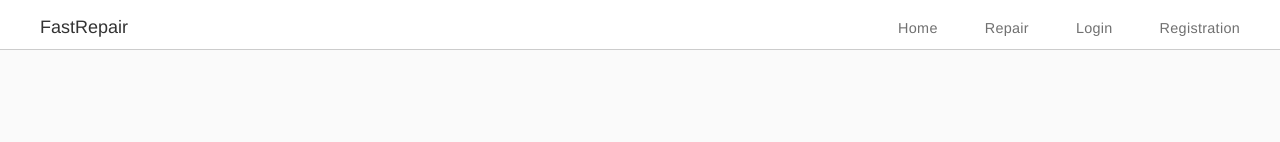
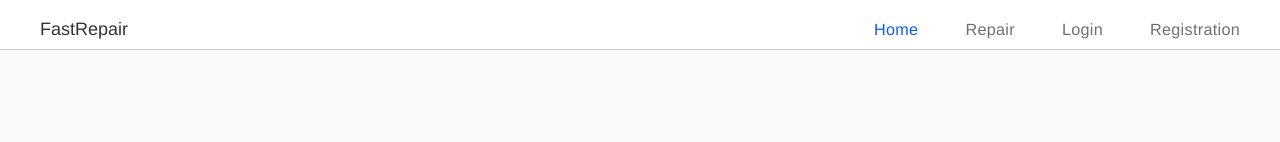
Before and after one commit to ilya-averin/VueFastRepair, a Vue app: page / in a window 1280 px wide. Shown: the top 142 px of the page. Built offline with nearby package versions, Linux system fonts and the light colour scheme.

Commit message:
three commit

```diff
--- a/src/App.vue
+++ b/src/App.vue
@@ -49,10 +49,10 @@ export default {
 
 <style lang="stylus">
 @import './assets/stylus/main.styl'
-// @import './assets/style/app.styl';
-.header-logo{
-  // margin-left: 5rem;
-}
+
+// .header-logo{
+//   margin-left: 5rem;
+// }
 
 .navbar-list{
   // margin-right: 7rem;
@@ -69,17 +69,22 @@ span.line{
   width: 100%;
 }
 
-img{
+img
   // width: 440px;
   // height: 250px;
   max-width 100%
   // margin-right: 2rem;
   text-align: center;
-}
+
 
 .navbar-item
-    font-size: 0.8rem
+    font-size: 0.9rem
     letter-spacing: 0.3px
     &:hover
       text-decoration: underline
+
+.navbar-link
+  &.router-link-exact-active
+    color #085ff7
+    // text-decoration: underline
 </style>
--- /dev/null
+++ b/src/components/404.vue
@@ -0,0 +1,36 @@
+<template lang="pug">
+  .content-wrapper
+    section
+      .container
+        h1.title PAGE NOT FOUND!
+        p Go to &nbsp
+          router-link.link(to='/') main page?
+</template>
+
+<script>
+export default {
+  data (){
+    return {}
+  }
+}
+</script>
+
+<style lang="stylus" scoped>
+
+.content-wrapper
+    align-items: center
+    justify-content: center
+    min-height: 50vh
+    text-align center
+.title
+  margin-bottom 20px
+  color #333333
+  font-size 30px
+  font-weight bold
+
+.link
+  cursor pointer
+  border-bottom 1px solid #085ff7
+  color #085ff7
+
+</style>
--- a/src/components/Home.vue
+++ b/src/components/Home.vue
@@ -9,9 +9,10 @@
           The point of using Lorem is that ita more-or-less
           normal It is a long.
 
+    //- two section
     .content-wrapper
       section.two_window
-        .main-overlay
+        .two_window_overlay
           img(src='../img/Symbol 1 – 1.png', alt='')
           p Have a
             br
@@ -19,25 +20,49 @@
             br
             | just text
 
+    //-  three section
     .content-wrapper
-      section.three_window
-        .one_block
-          button.btn_block How it works
+      section.three-window
+        .three-window_block
+          button.three-window_btn How it works
           p There are many variations of passages
             br
             alteration in some form, by injected humour,
             br
             or randomised words which
-        .gallery
-          .gallery-item
+        .three-window_gallery
+          .three-window_item
             p Create Now >
             img.gallery-image(src='../img/iphonexr.jpg', alt='')
-          .gallery-item
+          .three-window_item
             p Create Now >
             img.gallery-image(src='../img/laptop.jpg', alt='')
-          .gallery-item
+          .three-window_item
             p Create Now >
             img.gallery-image(src='../img/tablet.png', alt='')
+
+    //- four section
+    .content-wrapper
+      section.four-window
+        .four-window_block
+          h2 Accordion with symbols
+          p
+            | In this example we have added a "plus" sign to each button. When the user clicks on the button, the "plus" sign is replaced with a "minus" sign.
+          button.accordion Section 1
+          .panel
+            p
+              | Lorem ipsum dolor sit amet, consectetur adipisicing elit, sed do eiusmod tempor incididunt ut labore et dolore magna aliqua. Ut enim ad minim veniam, quis nostrud exercitation ullamco laboris nisi ut aliquip ex ea commodo consequat.
+          button.accordion Section 2
+          .panel
+            p
+              | Lorem ipsum dolor sit amet, consectetur adipisicing elit, sed do eiusmod tempor incididunt ut labore et dolore magna aliqua. Ut enim ad minim veniam, quis nostrud exercitation ullamco laboris nisi ut aliquip ex ea commodo consequat.
+          button.accordion Section 3
+          .panel
+            p
+              | Lorem ipsum dolor sit amet, consectetur adipisicing elit, sed do eiusmod tempor incididunt ut labore et dolore magna aliqua. Ut enim ad minim veniam, quis nostrud exercitation ullamco laboris nisi ut aliquip ex ea commodo consequat.
+
+
+
 </template>
 
 <script>
@@ -50,7 +75,7 @@ export default {
 
 <style lang="stylus" scoped>
 @import '../assets/stylus/main.styl'
-
+// one section
 .content-wrapper h1{
   font-size: 4rem;
   color: #303030;
@@ -81,6 +106,8 @@ export default {
   //  flex-direction row
   //  flex-wrap wrap
  }
+
+// two section
 .content-wrapper
   width: 100%;
   .two_window
@@ -89,8 +116,8 @@ export default {
     height: 130vh;
     // background-color: #333;
     max-width: 100%;
-    // background-image: url(./img/mob2.jpg);
-    .main-overlay
+    // background-image: url(../img/mob2.jpg);
+    .two_window_overlay
       display flex
       justify-content: center;
       align-items: center;
@@ -102,7 +129,7 @@ export default {
       top: 0;
       width: 100%;
       height: 100%;
-      background: linear-gradient(180deg, #000 100%);
+      background #000
       @media screen and (max-width: phoneWidth)
         justify-content: center;
         align-items: center;
@@ -131,21 +158,23 @@ export default {
   p.big
     font-size 2rem
     color #000
+
+// three section
 .content-wrapper
   width: 100%;
-  .three_window
+  .three-window
     width: 100%;
-    height: 100vh;
+    height: 110vh;
     max-width: 100%;
     background: linear-gradient(#522F40, 60%, #B67255);
     // background #000
-    .one_block
+    .three-window_block
       display flex
       justify-content: center;
       align-items: center;
       flex-flow: row wrap;
-      margin-top 2rem
-      .btn_block
+      margin-top 5rem
+      .three-window_btn
         color: #fff;
         font-size: 20px;
         border: 1px solid #fff;
@@ -163,11 +192,11 @@ p.big
       p
         font-size: 25px
         color: #fff
-.gallery
+    .three-window_gallery
       display: flex
       justify-content: center;
       align-items: center;
-  .gallery-item
+      .three-window_item
         border-radius: 2px
         margin-top: 12rem;
         width: 270px;
@@ -180,8 +209,8 @@ p.big
         &:hover
           transition: 0.5s
           -webkit-transform: scale(1.01);
-      -moz-transform: scale(1.2);
-      -o-transform: scale(1.2);
+          -moz-transform: scale(1.01);
+          -o-transform: scale(1.01);
           -webkit-box-shadow: 0px 0px 33px 5px rgba(0,0,0,0.43);
           -moz-box-shadow: 0px 0px 33px 5px rgba(0,0,0,0.43);
           box-shadow: 0px 0px 33px 5px rgba(0,0,0,0.43);
@@ -189,14 +218,7 @@ p.big
           display: block
           width: 100%
           height: 100%
-      object-fit: cover
-      transition: transform 400ms ease-out
-      opacity: 1
-      transition 0.5s
-      &:hover
-        transition 0.5s
-        // transform: scale(1.02)
-        opacity: 0.8
+          object-fit: fill
         p
           z-index: 99;
           position: absolute;
@@ -207,4 +229,56 @@ p.big
           cursor pointer
           font-size: 1rem
 
+// four section
+.content-wrapper
+  width: 100%;
+  .four-window
+    width: 100%;
+    height: 110vh;
+    max-width: 100%;
+    background: linear-gradient(#522F40, 60%, #B67255);
+    // background #000
+    .four-window_block
+      // display flex
+      // justify-content: center
+      // align-items: center
+      margin-top 5rem
+//       .accordion
+//         background-color: #eee
+//         color: #444
+//         cursor: pointer
+//         padding: 18px
+//         width: 100%
+//         border: none
+//         text-align: left
+//         outline: none
+//         font-size: 15px
+//         transition: 0.4s
+
+
+//       .active, .accordion:hover
+//         background-color: #ccc
+
+
+//       .accordion:after
+//         content: '\002B'
+//         color: #777
+//         font-weight: bold
+//         float: right
+//         margin-left: 5px
+
+
+//       .active:after
+//         content: "\2212"
+
+
+//       .panel
+//         padding: 0 18px
+//         background-color: white
+//         max-height: 0
+//         overflow: hidden
+//         transition: max-height 0.2s ease-out
+
+
+
 </style>
--- a/src/router/index.js
+++ b/src/router/index.js
@@ -4,6 +4,7 @@ import Home from '@/components/Home'
 import Repair from '@/components/Repair'
 import Login from '@/components/Auth/Login'
 import Registration from '@/components/Auth/Registration'
+import NotFound from '@/components/404'
 
 Vue.use(Router)
 
@@ -28,6 +29,11 @@ export default new Router({
       path: '/registration',
       name: 'registration',
       component: Registration
+    },
+    {
+      path: '*',
+      name: 'notFound',
+      component: NotFound
     }
   ]
 })
```
Lines whose indentation alone changed are shown as unchanged.
